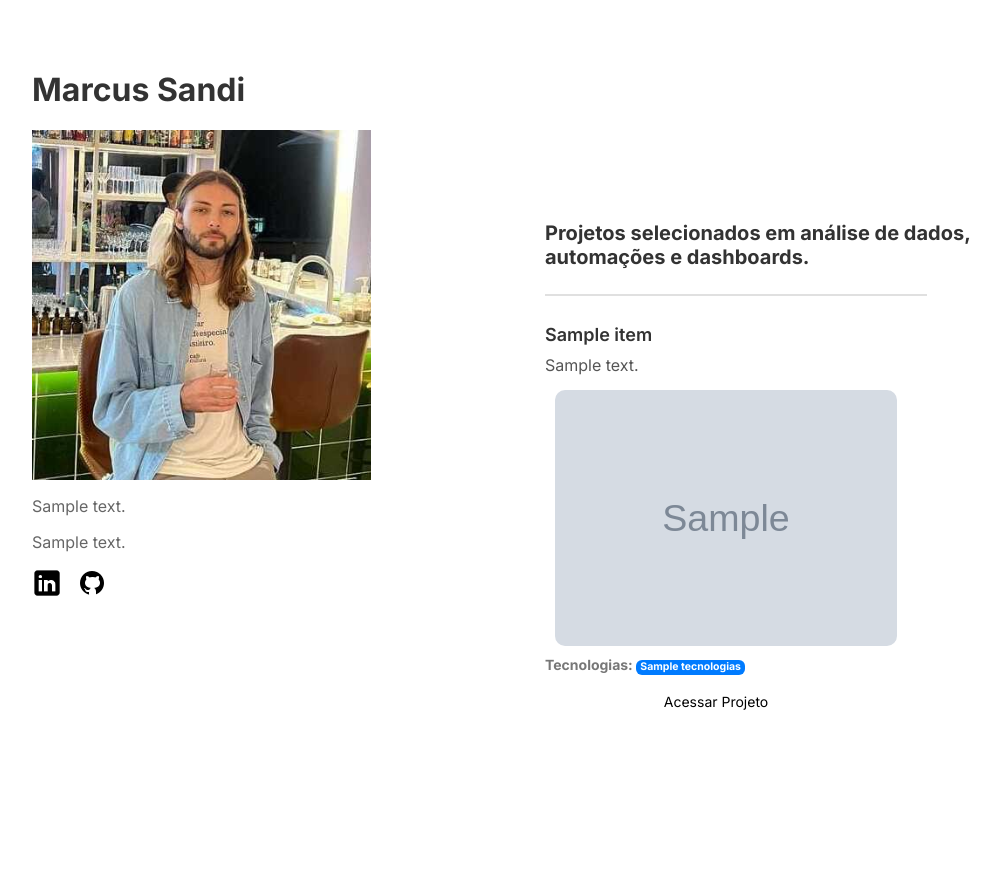
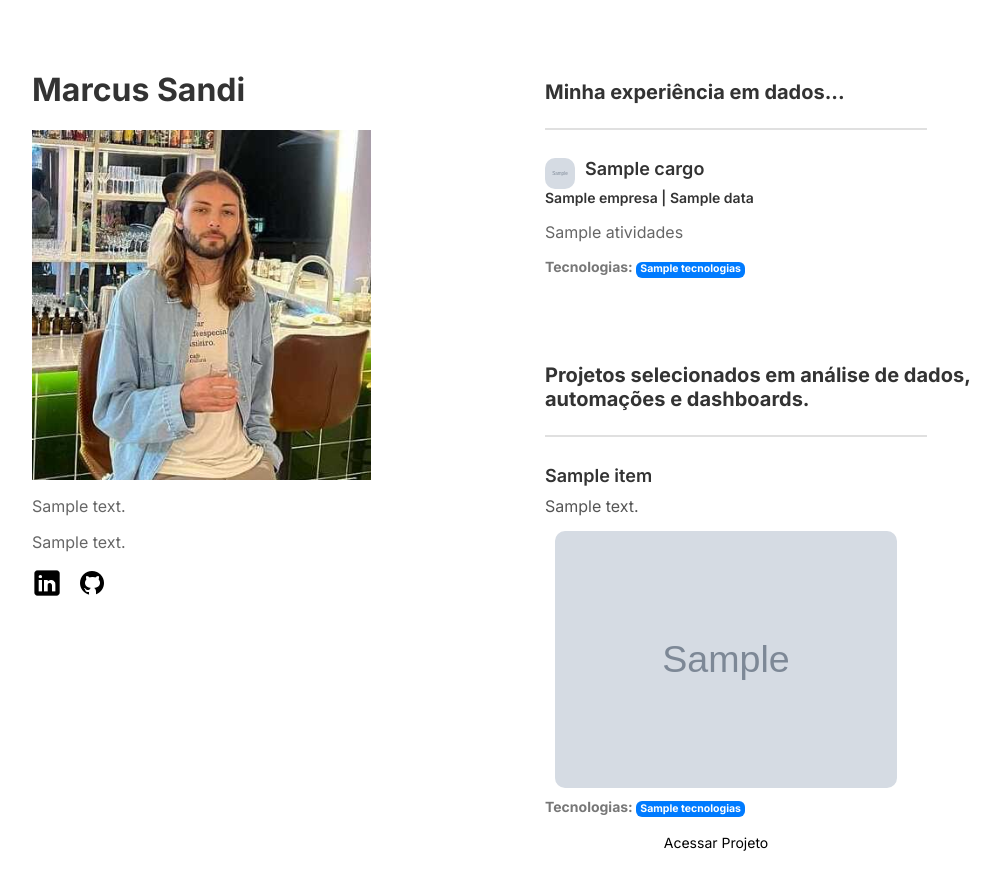
Before and after one commit to MarcusMix/portfolio-analytics, a Flask app: template templates/index.html in a window 1280 px wide. Shown: the whole page, without its empty margins (101-1101 px from the left). Run offline with Flask 3, Linux system fonts and the light colour scheme; the template is opened without the code that fills it: most values are stand-ins (such as "Sample title", 1, 10 or a date in 2020); grey boxes marked "Sample" are stand-in pictures.

Commit message:
feat: add jobs and descriptions

```diff
--- a/index.py
+++ b/index.py
@@ -8,12 +8,18 @@ def data_csv():
     df = df.to_dict(orient="records")
     return df
 
+def data_jobs():
+    df = pd.read_excel("jobs.xlsx")
+    df = df.to_dict(orient="records")
+    return df
+
 @app.route("/")
 def index():
     data = data_csv()
+    jobs = data_jobs()
     description = "Analista de Dados com mais de 1 ano de experiência profissional em analytics, automações, desenvolvimento de dashboards, resolução de problemas e entendimento do negócio."
     description_low = "Cursando Superior em Análise e Desenvolvimento de Sistemas no SENAC."
-    return render_template('index.html' ,description=description, description_low=description_low, data=data)
+    return render_template('index.html' ,description=description, description_low=description_low, data=data, jobs=jobs)
 
 
 @app.route("/projects")
--- a/static/styles.css
+++ b/static/styles.css
@@ -213,16 +213,35 @@ a:hover {
     transform: translateY(-10px);
 }
 
+.desc-job {
+    text-align: left;
+}
+
+.job-head {
+    display: flex;
+    flex-direction: row;
+}
+
+.job-head img {
+    width: 30px;
+    margin-right: 10px;
+    border-radius: 10px;
+}
+
 .card-content {
     padding: 20px;
 }
 
-.card-title {
+.card-title, .card-job {
     font-size: 18px;
     color: #333;
     margin: 0 0 10px;
     text-align: left;
     font-weight: 600;
+}
+
+.card-job {
+    font-size: 14px;
 }
 
 .card-technologies {
@@ -294,6 +313,7 @@ hr {
 }
 
 
+
 @media (max-width: 1000px) {
     body {
         flex-direction: column;
@@ -318,9 +338,8 @@ hr {
 
     .centered-div h2 {
         text-align: left;
-        width: 250px;
+        width: 390px;
         margin-top: 80px;
-        margin-left: 40px;
     }
     .card {
         width: 300px;
--- a/templates/index.html
+++ b/templates/index.html
@@ -1,5 +1,6 @@
 <!doctype html>
 <html lang="pt-br">
+
 <head>
   <meta charset="utf-8">
   <meta name="viewport" content="width=device-width, initial-scale=1, shrink-to-fit=no">
@@ -7,6 +8,7 @@
   <link rel="shortcut icon" href="{{ url_for('static', filename='images/favicon.ico') }}" type="image/x-icon">
   <title>Marcus Sandi | Analytics</title>
 </head>
+
 <body>
   <div class="left">
     <div class="container">
@@ -29,8 +31,37 @@
     </div>
   </div>
   <div class="right">
+
     <div class="container container-overflow">
       <div class="centered-div">
+        <h2>Minha experiência em dados...</h2>
+        <div class="card-out">
+          {% for job in jobs %}
+          <hr>
+          <div class="card">
+            <div class="card-content">
+              <div class="job-head">
+                <img src="{{ job.img }}" alt="{{ job.cargo }}">
+                <h3 class="card-title">{{ job.cargo }}</h3>
+              </div>
+              <h4 class="card-job"> {{ job.empresa }} | {{ job.data }}</h4>
+              {% if job.atividades is string %}
+                  {% for desc in job.atividades.split('- ') %}
+                      <p class="desc-job">{{ desc }}</p>
+                  {% endfor %}
+              {% else %}
+                  <p class="desc-job">{{ job.atividades }}</p>
+              {% endif %}
+              <h4 class="card-technologies">
+                Tecnologias:
+                {% for tecnologia in job.tecnologias.split(', ') %}
+                <span class="badge">{{ tecnologia }}</span>
+                {% endfor %}
+              </h4>
+            </div>
+          </div>
+          {% endfor %}
+        </div>
         <h2>Projetos selecionados em análise de dados, automações e dashboards.</h2>
         <div class="card-out">
           {% for item in data %}
@@ -44,10 +75,6 @@
               {% for img in item.imagem.split(', ') %}
               <img src="{{ img }}" alt="{{ item.nome }}" class="card-image">
               {% endfor %}
-                    <!-- <div class="date-card">
-                      <h4 class="card-date">Data:</h4>
-                      <p> {{ item.data }}</p>
-                    </div> -->
               <h4 class="card-technologies">
                 Tecnologias:
                 {% for tecnologia in item.tecnologias.split(', ') %}
@@ -62,4 +89,5 @@
       </div>
     </div>
 </body>
+
 </html>
```
Also changed, not shown: 1 other file. Lines whose indentation alone changed are shown as unchanged.
